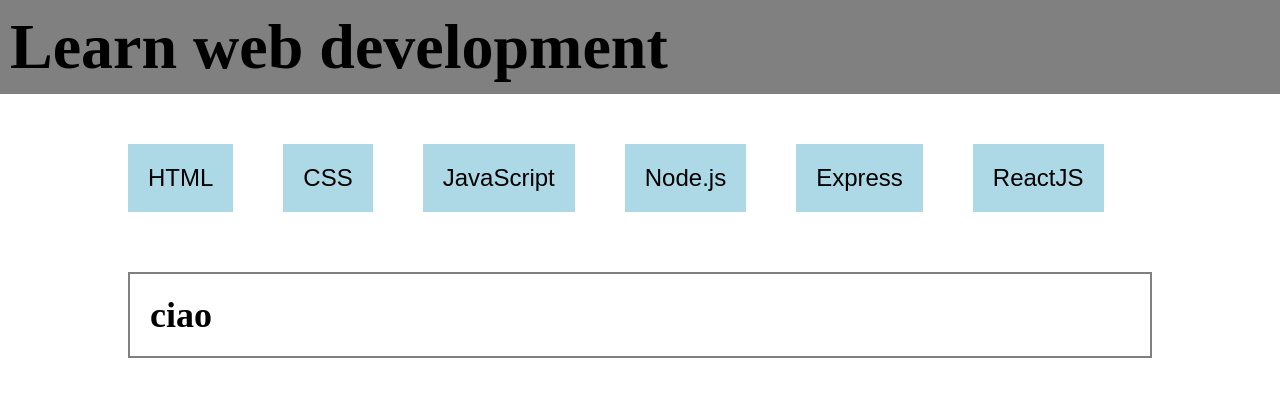
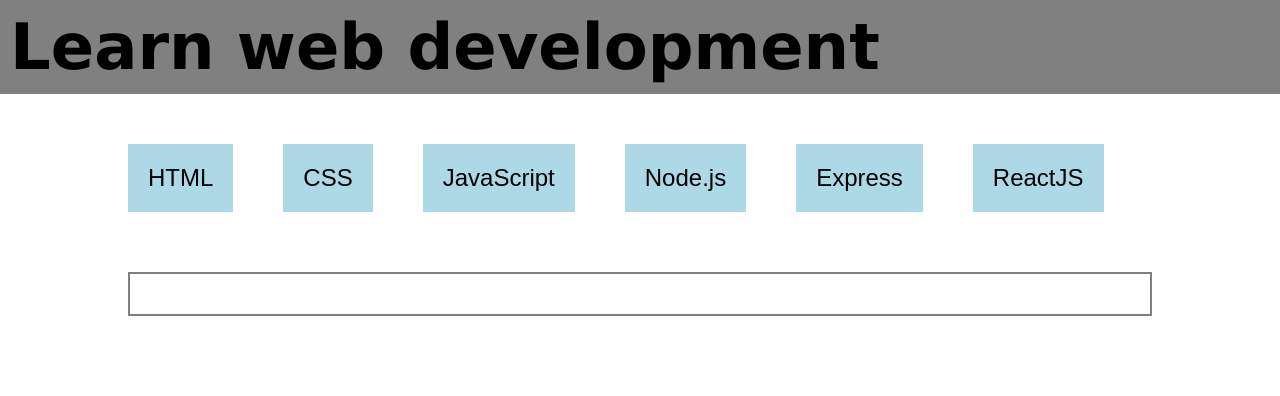
Before and after one commit to pierluigi-ruffolo/react-use-state, a React (Vite) app: page / in a window 1280 px wide. Shown: the top 396 px of the page. Built offline with nearby package versions, Linux system fonts and the light colour scheme.

Commit message:
feat: modifiche

```diff
--- a/src/App.jsx
+++ b/src/App.jsx
@@ -24,8 +24,8 @@
           })}
         </div>
         <div className="card">
-          <h2>{selectlanguages === null ? "ciao" : selectlanguages.title}</h2>
-          <p></p>
+          <h2>{selectlanguages && selectlanguages.title}</h2>
+          <p>{selectlanguages && selectlanguages.description}</p>
         </div>
       </div>
     </>
--- a/src/index.css
+++ b/src/index.css
@@ -9,7 +9,10 @@
   font-size: 2rem;
   background-color: gray;
 }
-
+body {
+  font-family: "Lucida Sans", "Lucida Sans Regular", "Lucida Grande",
+    "Lucida Sans Unicode", Geneva, Verdana, sans-serif;
+}
 .container {
   margin: 50px auto;
   width: 80%;
```
